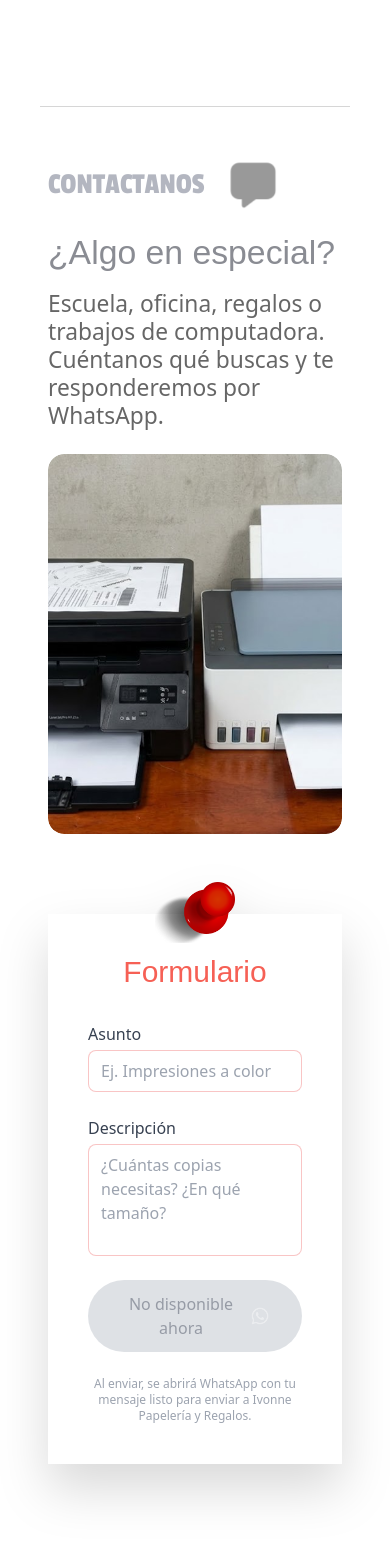
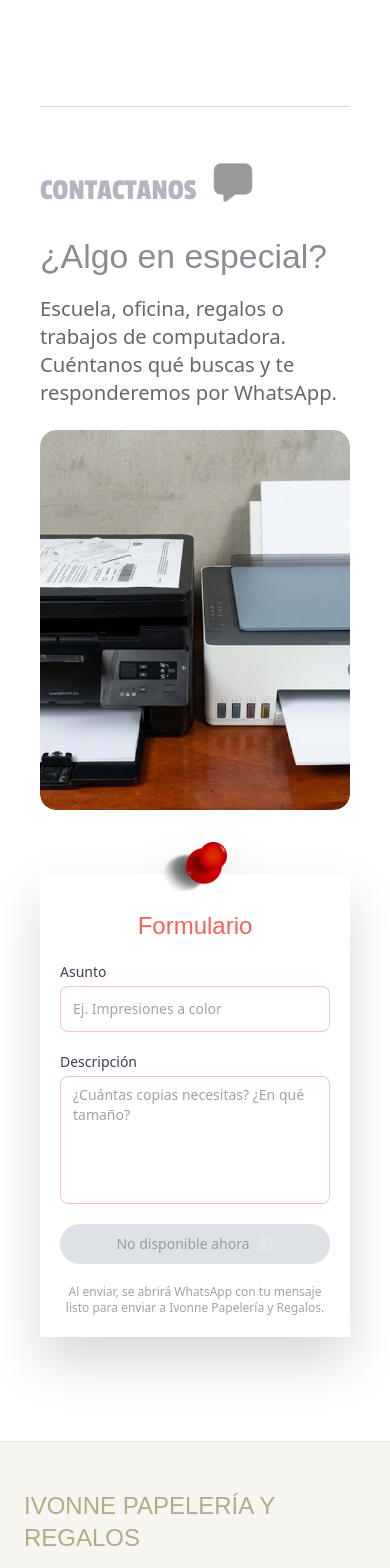
Before and after one commit to davity333/IvonnePapeleriaRegalos, a React (Vite) app: page / in a window 390 px wide. Shown: the part 5640-7208 px from the top of the page. Built offline with nearby package versions, Linux system fonts and the light colour scheme; grey boxes are pictures that could not be loaded; a web font is replaced by a local one.

Commit message:
formulario responsivo arreglado

```diff
--- a/src/Components/Molecules/Contacto.jsx
+++ b/src/Components/Molecules/Contacto.jsx
@@ -10,24 +10,20 @@ import ScrollReveal from "../Atoms/ScrollReveal";
 
 const WHATSAPP_NUMBER = "529711637722";
 
-// Horario: Lun–Sáb 8:00AM–8:50PM | Dom 8:00AM–2:00PM
 function isDentroDeHorario() {
     const ahora = new Date();
-    const dia = ahora.getDay(); // 0=Dom, 1=Lun … 6=Sáb
+    const dia = ahora.getDay();
     const totalMin = ahora.getHours() * 60 + ahora.getMinutes();
-
-    if (dia === 0) return totalMin >= 8 * 60 && totalMin < 14 * 60;  // Dom: 8AM–2PM
-    if (dia >= 1 && dia <= 6) return totalMin >= 8 * 60 && totalMin < 20 * 60 + 50; // Lun–Sáb: 8AM–8:50PM
+    if (dia === 0) return totalMin >= 8 * 60 && totalMin < 14 * 60;
+    if (dia >= 1 && dia <= 6) return totalMin >= 8 * 60 && totalMin < 20 * 60 + 50;
     return false;
 }
 
-// Texto del tooltip: cuándo reabre el negocio
 function getMensajeReapertura() {
     const ahora = new Date();
     const dia = ahora.getDay();
     const totalMin = ahora.getHours() * 60 + ahora.getMinutes();
     const dias = ["domingo", "lunes", "martes", "miércoles", "jueves", "viernes", "sábado"];
-
     if (totalMin < 8 * 60) return "El contacto se habilitará hoy a las 8:00 AM";
     if (dia === 6) return "El contacto se habilitará el domingo a las 8:00 AM";
     if (dia === 0) return "El contacto se habilitará el lunes a las 8:00 AM";
@@ -45,8 +41,6 @@ function Contacto() {
 
     const handleSubmit = (e) => {
         e.preventDefault();
-
-        // Validar campos obligatorios
         const newErrors = {
             nombre: nombre.trim() === "",
             mensaje: mensaje.trim() === "",
@@ -54,11 +48,10 @@ function Contacto() {
         setErrors(newErrors);
         if (newErrors.nombre || newErrors.mensaje) return;
 
-        // Siempre enviar lo que el usuario escribió en los campos
         const textoWsp =
             `_Ivonne Papelería y Regalo s - Formulario_\n\n` +
             `*Asunto:* ${nombre.trim()}\n\n` +
-            `*Descripción:* ${mensaje.trim()}\n\n`
+            `*Descripción:* ${mensaje.trim()}\n\n`;
 
         const url = `https://wa.me/${WHATSAPP_NUMBER}?text=${encodeURIComponent(textoWsp)}`;
         window.open(url, "_blank");
@@ -66,20 +59,25 @@ function Contacto() {
 
     return (
         <ScrollReveal>
-        <section className="px-6 md:px-1 py-10" id="contacto">
-            <div className="flex gap-5">
+            <section className="px-4 sm:px-6 md:px-1 py-10" id="contacto">
+
+                {/* Encabezado */}
+                <div className="flex gap-3 items-center">
                     <p id={styleFont.passionOne} className="text-3xl md:text-5xl text-[#B3B6C0]">
-                    CONTACTANOS</p>
-                <img src={messageIcon} alt="message" className="size-14 md:size-20 animate-bounce" />
+                        CONTACTANOS
+                    </p>
+                    <img src={messageIcon} alt="message" className="size-12 md:size-20 animate-bounce" />
                 </div>
 
-            {/* RESPONSIVO - columna en mobile, fila en desktop ocupando todo el ancho */}
-            <div className="flex flex-col md:flex-row items-stretch gap-10 mt-1 sm:mt-1 w-full">
+                {/* Layout principal */}
+                <div className="flex flex-col md:flex-row items-stretch gap-8 mt-4 w-full">
 
-                {/* MITAD IZQUIERDA - texto */}
+                    {/* Mitad izquierda — texto + imágenes */}
                     <div className="flex-1 flex flex-col">
-                    <p id={styleFont.jockey} className="text-[4vh] text-[#8A8C93]">¿Algo en especial?</p>
-                    <p className="opacity-60 text-[2.7vh] max-w-[50ch] leading-7 mt-3">
+                        <p id={styleFont.jockey} className="text-[4vh] text-[#8A8C93]">
+                            ¿Algo en especial?
+                        </p>
+                        <p className="opacity-60 text-[2.4vh] max-w-[50ch] leading-7 mt-3">
                             Escuela, oficina, regalos o trabajos de computadora. Cuéntanos qué buscas y te responderemos por WhatsApp.
                         </p>
                         <div className={style.containerImagenes}>
@@ -88,74 +86,82 @@ function Contacto() {
                         </div>
                     </div>
 
-                {/* MITAD DERECHA - formulario */}
+                    {/* Mitad derecha — formulario */}
                     <div className="flex-1 flex justify-center">
-                    <div className="bg-white drop-shadow-2xl p-10 w-full relative mt-10">
+                        <div className="bg-white drop-shadow-2xl p-5 sm:p-8 w-full relative mt-8">
 
+                            {/* Tachuela decorativa */}
                             <div className="flex justify-center">
-                            <img src={tachuela} alt="tachuela" className="w-20 absolute -top-8" />
+                                <img src={tachuela} alt="tachuela" className="w-16 sm:w-20 absolute -top-8" />
                             </div>
 
-                        <form className="text-center flex flex-col gap-6 w-full" onSubmit={handleSubmit} noValidate>
-                            <p id={styleFont.jockey} className="text-3xl text-[#F66055] mb-2">
+                            <form
+                                className="flex flex-col gap-5 w-full pt-4"
+                                onSubmit={handleSubmit}
+                                noValidate
+                            >
+                                <p id={styleFont.jockey} className="text-2xl sm:text-3xl text-[#F66055] text-center">
                                     Formulario
                                 </p>
 
-                            {/* NOMBRE */}
-                            <div className="flex flex-col text-left">
-                                <label className="font-medium text-gray-700 mb-1">Asunto</label>
+                                {/* Asunto */}
+                                <div className="flex flex-col gap-1">
+                                    <label className="font-medium text-sm text-gray-700">Asunto</label>
                                     <input
                                         type="text"
                                         value={nombre}
                                         onChange={(e) => {
                                             setNombre(e.target.value);
-                                        if (e.target.value.trim() !== "") setErrors(prev => ({ ...prev, nombre: false }));
+                                            if (e.target.value.trim() !== "")
+                                                setErrors(prev => ({ ...prev, nombre: false }));
                                         }}
                                         placeholder="Ej. Impresiones a color"
-                                    className={`rounded-lg px-3 py-2 focus:outline-none focus:ring-2 transition border ${errors.nombre
+                                        className={`w-full rounded-lg px-3 py-3 sm:py-3 text-sm focus:outline-none focus:ring-2 transition border ${
+                                            errors.nombre
                                                 ? "border-red-500 border-[3px] ring-red-300"
                                                 : "border-[#f0686862] focus:ring-[#f06868]"
                                         }`}
                                     />
                                     {errors.nombre && (
-                                    <p className="text-red-500 text-sm mt-1">Este campo es obligatorio</p>
+                                        <p className="text-red-500 text-xs mt-0.5">Este campo es obligatorio</p>
                                     )}
                                 </div>
 
-                            {/* MENSAJE */}
-                            <div className="flex flex-col text-left">
-                                <label className="font-medium text-gray-700 mb-1">Descripción</label>
+                                {/* Descripción */}
+                                <div className="flex flex-col gap-1">
+                                    <label className="font-medium text-sm text-gray-700">Descripción</label>
                                     <textarea
                                         value={mensaje}
                                         onChange={(e) => {
                                             setMensaje(e.target.value);
-                                        if (e.target.value.trim() !== "") setErrors(prev => ({ ...prev, mensaje: false }));
+                                            if (e.target.value.trim() !== "")
+                                                setErrors(prev => ({ ...prev, mensaje: false }));
                                         }}
                                         placeholder="¿Cuántas copias necesitas? ¿En qué tamaño?"
-                                    className={`rounded-lg px-3 py-2 resize-none h-28 focus:outline-none focus:ring-2 transition border ${errors.mensaje
+                                        className={`w-full rounded-lg px-3 py-2 text-sm resize-none h-32 sm:h-32 focus:outline-none focus:ring-2 transition border ${
+                                            errors.mensaje
                                                 ? "border-red-500 border-[3px] ring-red-300"
                                                 : "border-[#f0686862] focus:ring-[#f06868]"
                                         }`}
                                     />
                                     {errors.mensaje && (
-                                    <p className="text-red-500 text-sm mt-1">Este campo es obligatorio</p>
+                                        <p className="text-red-500 text-xs mt-0.5">Este campo es obligatorio</p>
                                     )}
                                 </div>
 
-                            {/* BOTÓN con tooltip cuando está cerrado */}
+                                {/* Botón con tooltip */}
                                 <div
                                     className="relative flex justify-center"
                                     onMouseEnter={() => !disponible && setShowTooltip(true)}
                                     onMouseLeave={() => setShowTooltip(false)}
                                 >
-                                {/* Tooltip flotante */}
                                     {showTooltip && !disponible && (
-                                    <div className="absolute bottom-full mb-3 left-1/2 -translate-x-1/2 z-50 w-72 pointer-events-none">
-                                        <div className="bg-gray-900 text-white text-sm rounded-xl px-4 py-3 shadow-2xl text-center leading-snug">
+                                        <div className="absolute bottom-full mb-3 left-1/2 -translate-x-1/2 z-50 w-64 pointer-events-none">
+                                            <div className="bg-gray-900 text-white text-xs rounded-xl px-3 py-2.5 shadow-2xl text-center leading-snug">
                                                 🔒 {mensajeReapertura}
                                             </div>
                                             <div className="flex justify-center">
-                                            <div className="w-3 h-3 bg-gray-900 rotate-45 -mt-1.5"></div>
+                                                <div className="w-3 h-3 bg-gray-900 rotate-45 -mt-1.5" />
                                             </div>
                                         </div>
                                     )}
@@ -164,18 +170,22 @@ function Contacto() {
                                         type={disponible ? "submit" : "button"}
                                         disabled={!disponible}
                                         onClick={() => !disponible && setShowTooltip(prev => !prev)}
-                                    className={`rounded-full py-3 px-8 font-medium transition duration-200 flex items-center justify-center gap-2 ${
+                                        className={`w-full sm:w-auto rounded-full py-2.5 px-6 text-sm font-medium transition duration-200 flex items-center justify-center gap-2 whitespace-nowrap ${
                                             disponible
                                                 ? "bg-[#3CD94E] text-white hover:bg-[#4be65d] active:scale-95 cursor-pointer"
                                                 : "bg-gray-300 text-gray-500 cursor-not-allowed opacity-70"
                                         }`}
                                     >
                                         {disponible ? "Enviar por WhatsApp" : "No disponible ahora"}
-                                    <img src={whatsapp} alt="whatsapp" className={`w-5 h-5 ${!disponible && "opacity-40"}`} />
+                                        <img
+                                            src={whatsapp}
+                                            alt="whatsapp"
+                                            className={`w-4 h-4 ${!disponible && "opacity-40"}`}
+                                        />
                                     </button>
                                 </div>
 
-                            <p className="text-xs text-gray-400">
+                                <p className="text-xs text-gray-400 text-center leading-snug">
                                     Al enviar, se abrirá WhatsApp con tu mensaje listo para enviar a Ivonne Papelería y Regalos.
                                 </p>
                             </form>
@@ -185,6 +195,7 @@ function Contacto() {
                 </div>
             </section>
         </ScrollReveal>
-    )
+    );
 }
+
 export default Contacto;
```
Lines whose indentation alone changed are shown as unchanged.
